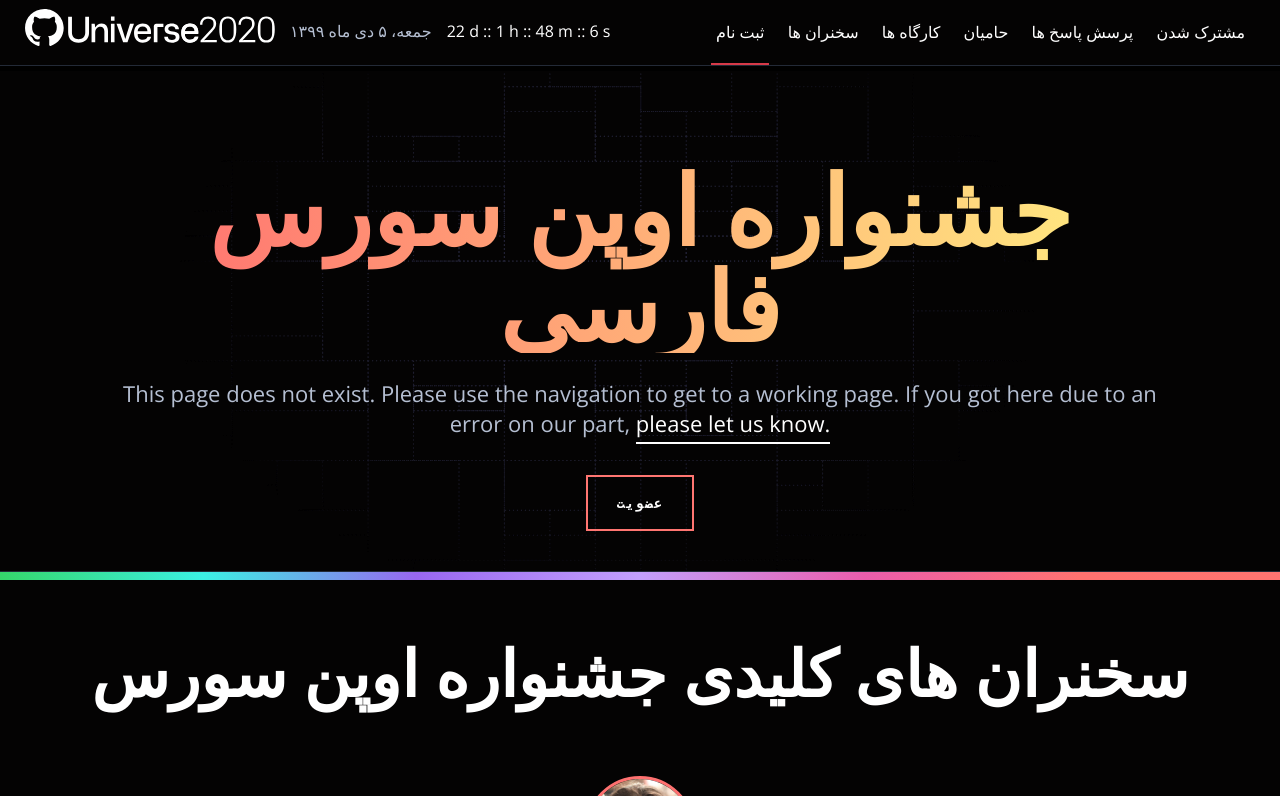
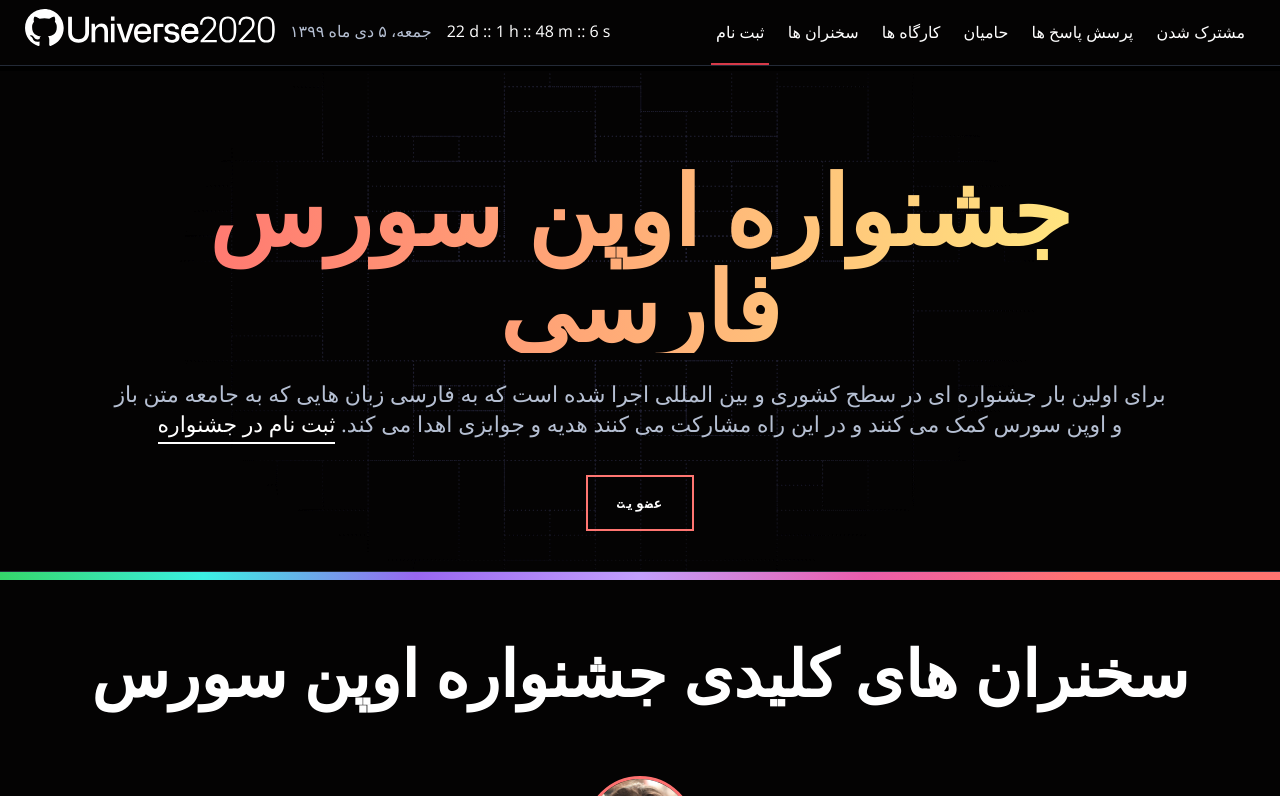
Before and after one commit to POSSF/POSSF, a Jekyll site: the page built from index.md, in a window 1280 px wide and 900 px high, cut to the strip 104-900 px from the top of the window. Built offline with Jekyll 4.4.1, drawn with Linux system fonts in a browser that asks for light colours; some web fonts are replaced; our own code applies the rules of GitHub Pages for plain Markdown files.

Commit message:
Update home.html

```diff
--- a/_layouts/home.html
+++ b/_layouts/home.html
@@ -6,8 +6,8 @@
     <div class="container">
         <h1 class="gradient-text">جشنواره اوپن سورس فارسی</h1>
         <p>
-            This page does not exist. Please use the navigation to get to a working page. If you got here due to an error on our part,
-            <a class="underline" href="">please let us know.</a>
+برای اولین بار جشنواره ای در سطح کشوری و بین المللی اجرا شده است که به فارسی زبان هایی که به جامعه متن باز و اوپن سورس کمک می کنند و در این راه مشارکت می کنند هدیه و جوایزی اهدا می کند.
+            <a class="underline" href="">ثبت نام در جشنواره</a>
         </p>
         <br>
         <a class="button">عضویت</a>
```
